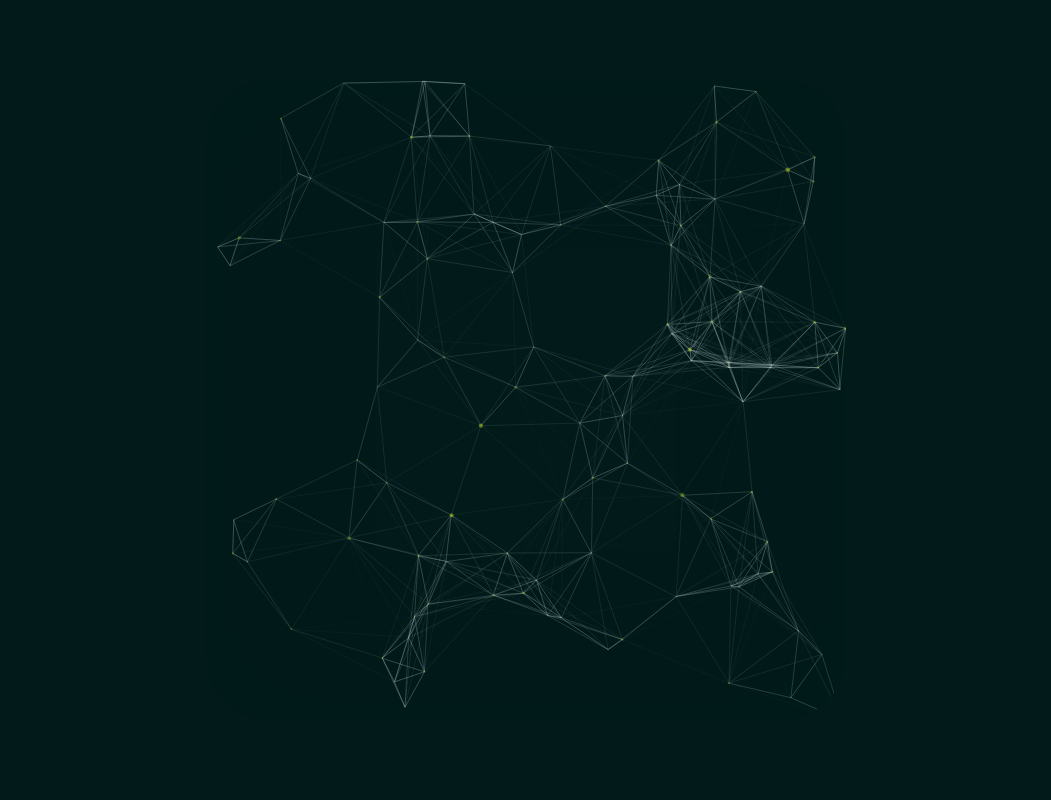
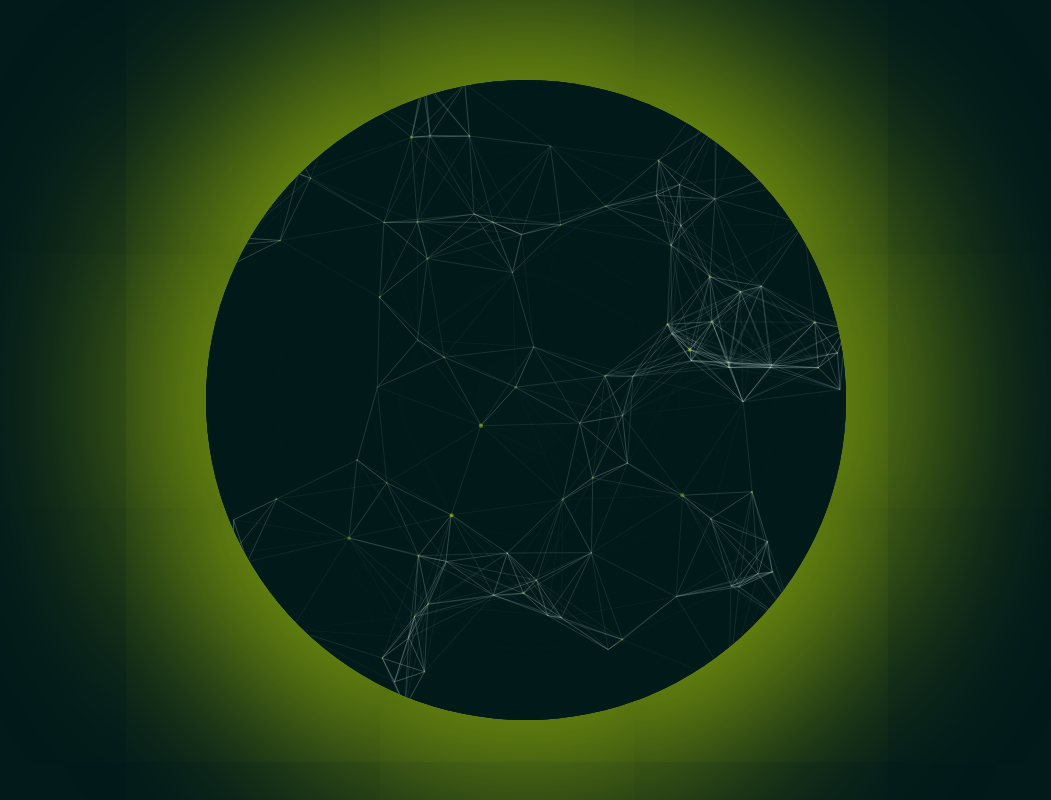
Before and after one commit to viniciusmorandi/digitalplanner, a website: page index.html in a window 1280 px wide. Shown: the whole page, without its empty margins (114-1165 px from the left). Drawn offline with nearby package versions, Linux system fonts and the light colour scheme.

Commit message:
Update index.html

```diff
--- a/index.html
+++ b/index.html
@@ -8,8 +8,8 @@
     html, body {
       margin: 0;
       padding: 0;
-      width: 50vw;
-      height: 50vh;
+      width: 100vw;
+      height: 100vh;
       overflow: hidden;
       background: #021a1a;
     }
@@ -18,17 +18,16 @@
       top: 10vh;
       left: 0;
       right: 0;
-      margin-left: auto;
-      margin-right: auto;
+      margin: auto;
       width: 80vw;
       height: 80vw;
       max-width: 80vh;
       max-height: 80vh;
       z-index: 1;
-      border-radius: 10%;
+      border-radius: 50%;
       overflow: hidden;
-      box-shadow: 0 0 100px 50px #021a1aa8 inset;
-      background: transparent;
+      background: radial-gradient(circle, #021a1a 74%, rgba(2,26,26,0.1) 93%, rgba(2,26,26,0) 100%);
+      box-shadow: 0 0 160px 60px #021a1a inset, 0 0 170px 80px #dcff0088;
     }
   </style>
 </head>
```
